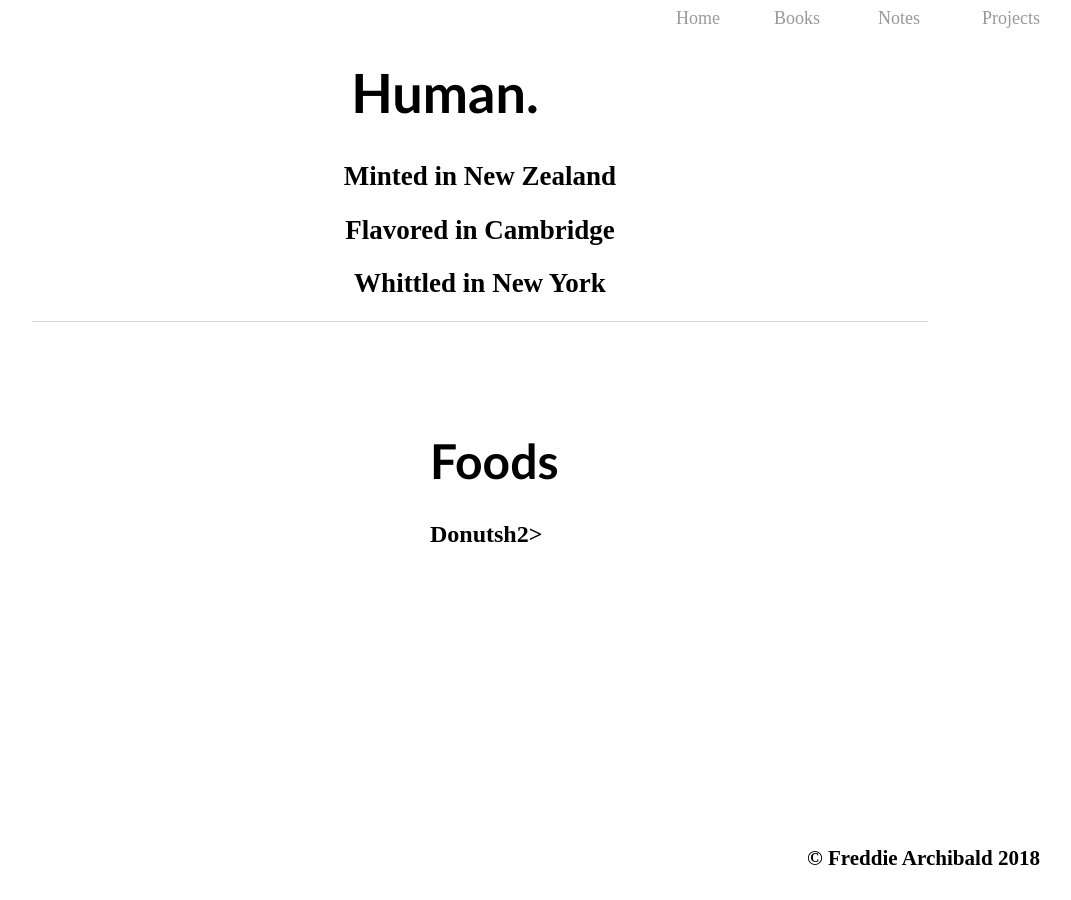
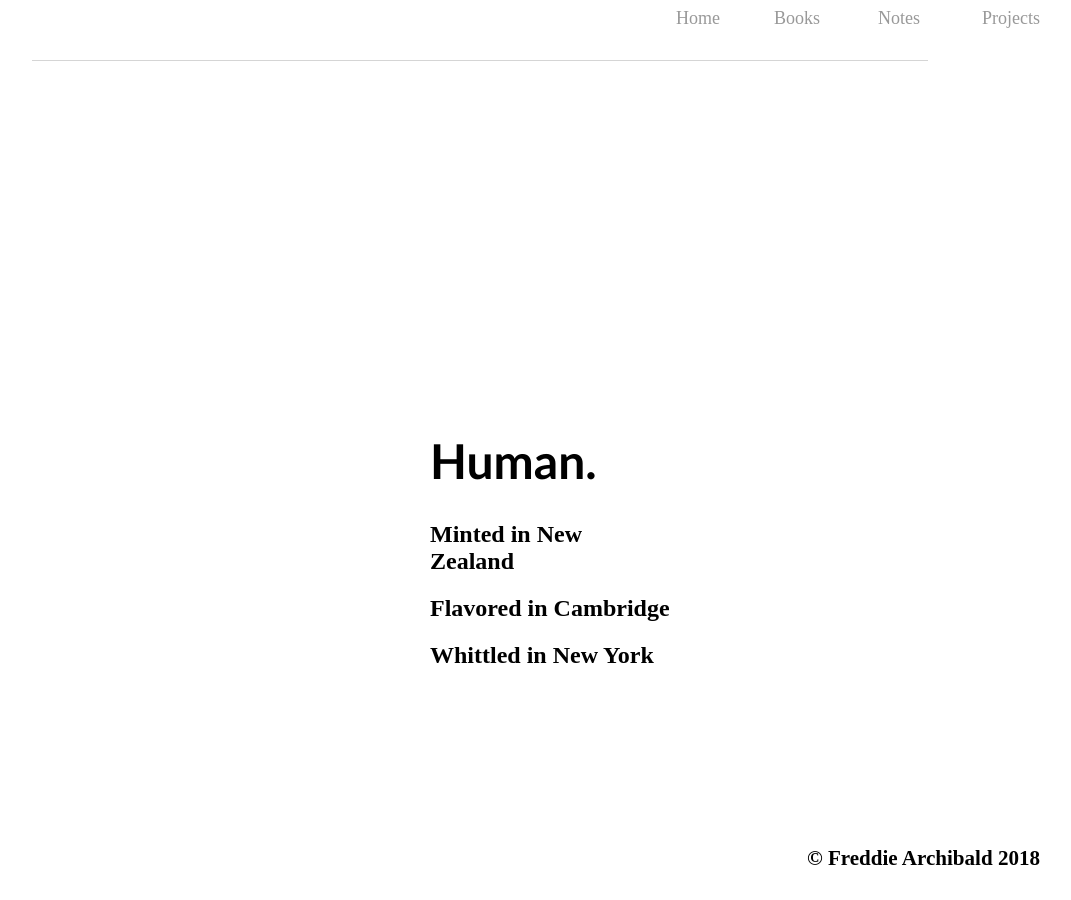
Before and after one commit to scryptive/personal, a Jekyll site: the page built from index.html, in a window 1280 px wide. Shown: the whole page, without its empty margins (160-1231 px from the left). Built offline with Jekyll 4.4.1, drawn with Linux system fonts in a browser that asks for light colours.

Commit message:
Update index.html

```diff
--- a/index.html
+++ b/index.html
@@ -3,16 +3,10 @@ layout: default
 title: planet fred
 ---
 <style>
+
 .blurb {
-    text-align: center;
-    top: 60px;
-    font-size: 18px;
-    font: Gill Sans;
-}
-
-.test {
     position: absolute;
-    height: 40px;
+    height: 180px;
     width: 240px;
     left: 50%;
     top: 50%;
@@ -28,8 +22,3 @@ title: planet fred
 	<h2>Flavored in Cambridge</h2>
 	<h2>Whittled in New York</h2>
 </div><!-- /.blurb -->
-
-<div class="test">
-	<h1>Foods</h1>
-	<h2>Donutsh2>
-</div><!-- /.test -->
```
